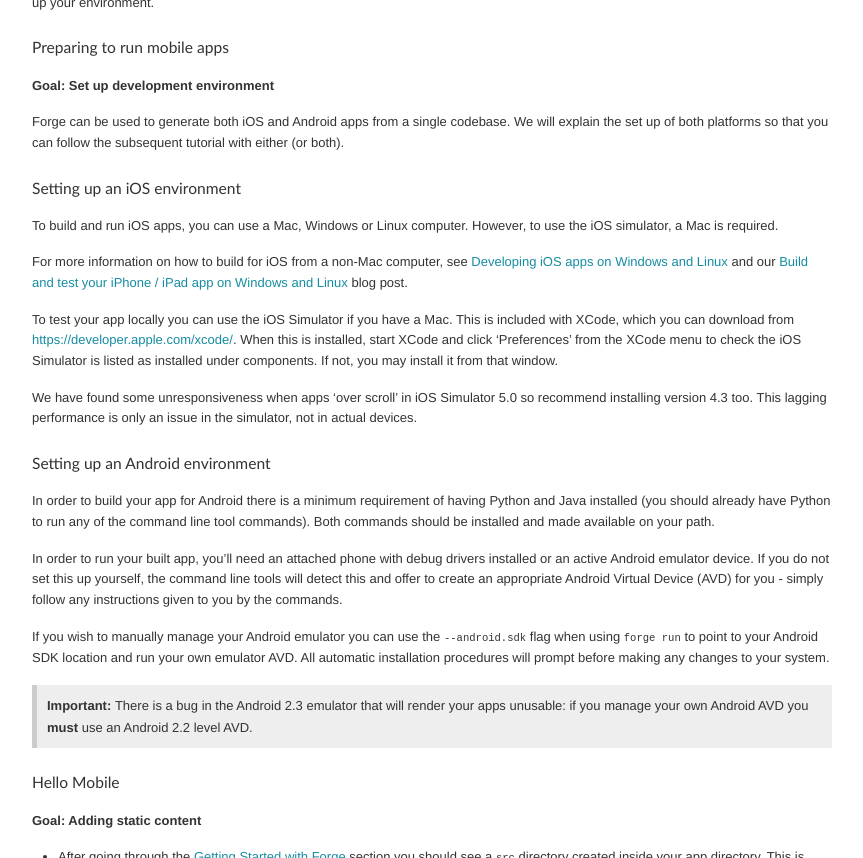
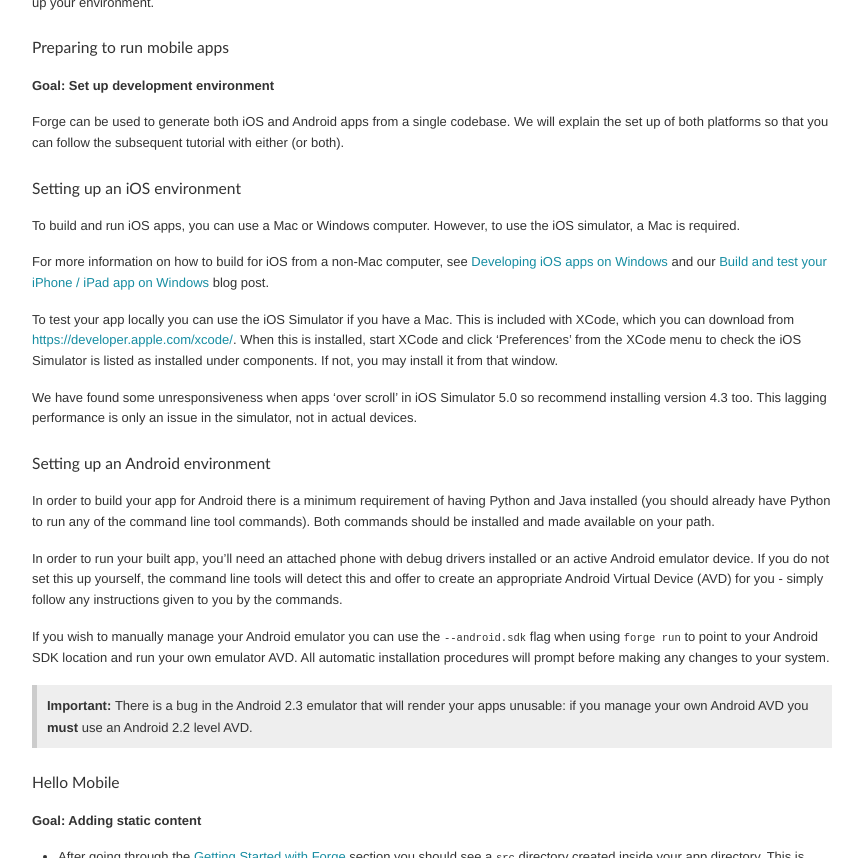
Before and after one commit to trigger-corp/Forge-Documentation, a Sphinx documentation site: the page built from source/mobile.rst, in a window 1280 px wide and 900 px high, scrolled down 300 px, cut to the strip 42-900 px from the top of the window. Shown: the whole strip, without its empty margins (288-1151 px from the left). Built offline with Sphinx 7.4.7, drawn with Linux system fonts in a browser that asks for light colours; some web fonts are replaced.

Commit message:
can't do iOS on linux just yet

```diff
--- a/source/mobile.rst
+++ b/source/mobile.rst
@@ -27,11 +27,11 @@ Forge can be used to generate both iOS and Android apps from a single codebase.
 
 Setting up an iOS environment
 -----------------------------
-To build and run iOS apps, you can use a Mac, Windows or Linux computer. However, to use the iOS simulator, a Mac is required.
+To build and run iOS apps, you can use a Mac or Windows computer. However, to use the iOS simulator, a Mac is required.
 
 For more information on how to build for iOS from a non-Mac computer, see
 :ref:`tools-ios-windows` and our `Build and test your iPhone / iPad app on
-Windows and Linux
+Windows
 <http://trigger.io/cross-platform-application-development-blog/2012/06/13/new-features-test-iphone-ipad-apps-on-windows-and-linux-embed-media-players-and-widgets-updated-toolkit/>`_
 blog post.
 
--- a/source/release-notes.rst
+++ b/source/release-notes.rst
@@ -48,7 +48,7 @@ v1.3.15
 Features:
 
 - better Q & A system for Trigger Toolkit
-- build for iOS on Windows and Linux: http://trigger.io/cross-platform-application-development-blog/2012/05/31/work-on-what-you-want-week-at-trigger-io/
+- build for iOS on Windows: http://trigger.io/cross-platform-application-development-blog/2012/05/31/work-on-what-you-want-week-at-trigger-io/
 - iframes are allowed on iOS now - embed media players, buttons and so on
 
 Bug fixes:
--- a/source/tools/ios-windows.rst
+++ b/source/tools/ios-windows.rst
@@ -1,9 +1,9 @@
 .. _tools-ios-windows:
 
-Developing iOS apps on Windows and Linux
+Developing iOS apps on Windows
 ================================================================================
 
-Forge allows the development of iOS apps on Windows and Linux without the use
+Forge allows the development of iOS apps on Windows without the use
 of an OS X machine. To do this you will need a physical iOS device (the iOS
 simulator will only run on OS X), and an iOS developer account. In order
 to sign your application (which is required to install it onto the device, even
--- a/source/tools/local-config.rst
+++ b/source/tools/local-config.rst
@@ -125,7 +125,7 @@ developer_certificate_password  --ios.profile.developer_certificate_password Pas
 
 For more information about creating provisioning profiles, see :ref:`releasing-ios-provisioning_profile`.
 
-.. note:: For more information about building iOS apps on Windows or Linux, see :ref:`tools-ios-windows`.
+.. note:: For more information about building iOS apps on Windows, see :ref:`tools-ios-windows`.
 
 .. _local_conf-android:
 
```
